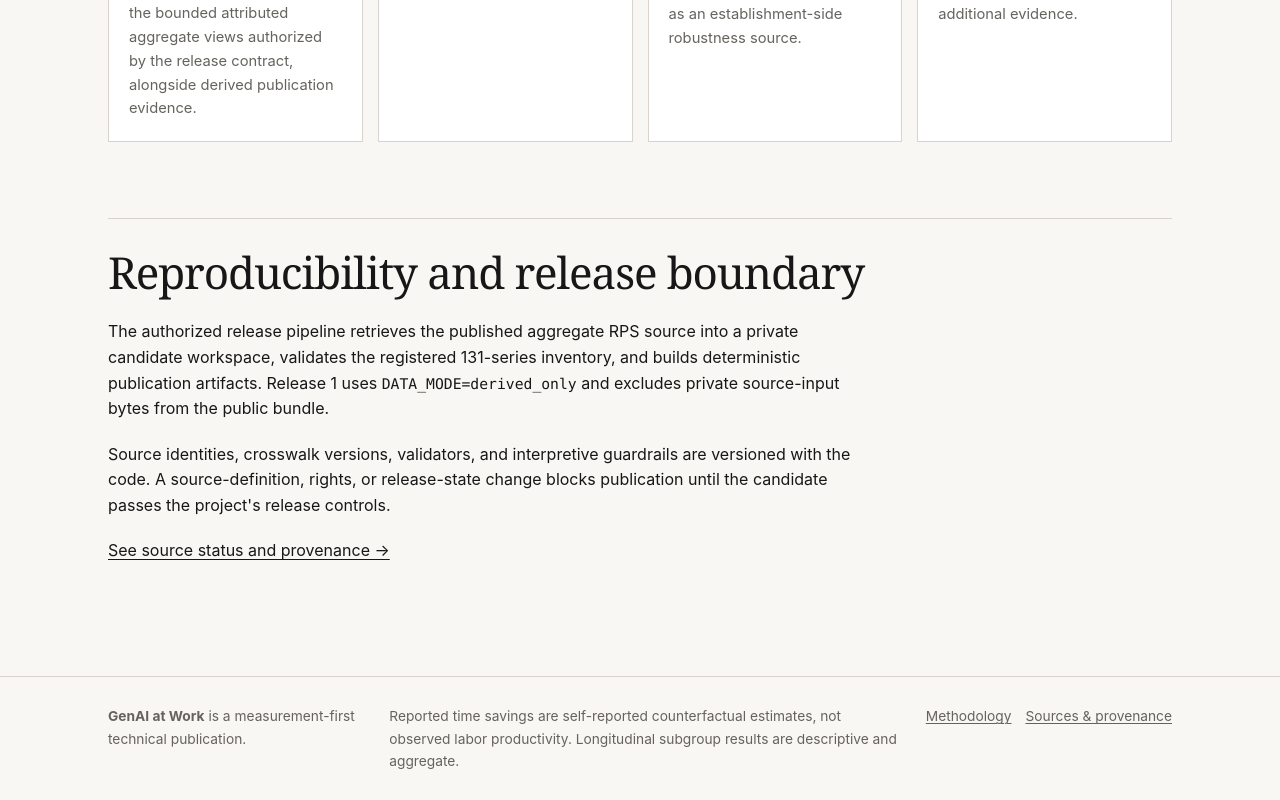
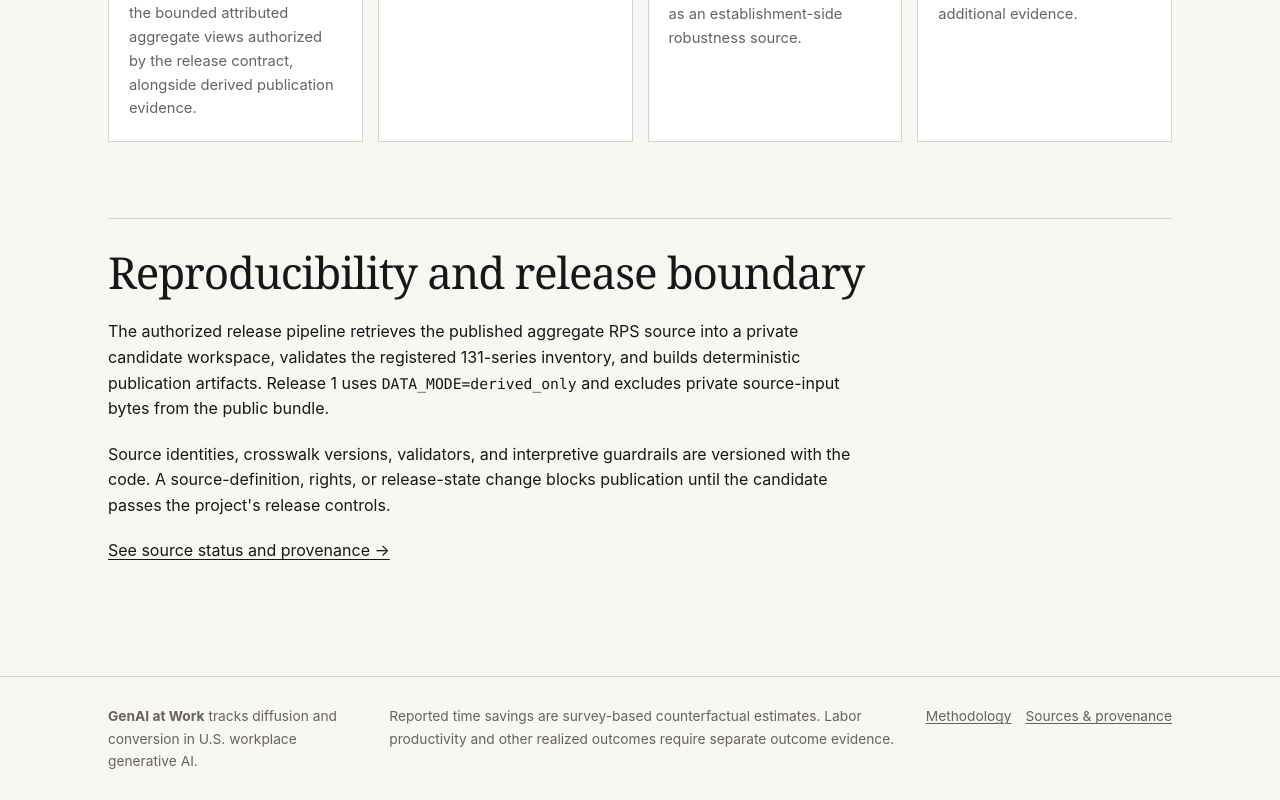
Before and after one commit to fraware/ai-adoption-us, a Next.js app in the folder apps/web/: page /methodology in a window 1280 px wide. Shown: the part 2769-3569 px from the top of the page. Built offline with nearby package versions, Linux system fonts and the light colour scheme; no server answers.

Commit message:
Align site metadata and footer with observatory thesis

```diff
--- a/apps/web/app/layout.tsx
+++ b/apps/web/app/layout.tsx
@@ -18,22 +18,23 @@ const staticContentSecurityPolicy = [
   "connect-src 'self'",
 ].join("; ");
 
+const siteDescription =
+  "A U.S. data observatory tracking how GenAI moves from adoption into recurring use, assisted working time, and reported savings.";
+
 export const metadata: Metadata = {
   ...(siteBaseUrl ? { metadataBase: new URL(`${siteBaseUrl}/`) } : {}),
   title: {
     default: "GenAI at Work",
     template: "%s · GenAI at Work",
   },
-  description:
-    "An auditable technical data publication separating workplace GenAI adoption, workflow penetration, and reported time savings.",
+  description: siteDescription,
   referrer: "strict-origin-when-cross-origin",
   ...(homeUrl ? { alternates: { canonical: homeUrl } } : {}),
   openGraph: {
     type: "website",
     siteName: "GenAI at Work",
     title: "GenAI at Work",
-    description:
-      "An auditable technical data publication separating workplace GenAI adoption, workflow penetration, and reported time savings.",
+    description: siteDescription,
     ...(homeUrl ? { url: homeUrl } : {}),
   },
 };
@@ -62,10 +63,10 @@ export default function RootLayout({ children }: Readonly<{ children: React.Reac
         <div id="main-content" tabIndex={-1}>{children}</div>
         <footer className="site-footer">
           <div>
-            <p><strong>GenAI at Work</strong> is a measurement-first technical publication.</p>
+            <p><strong>GenAI at Work</strong> tracks diffusion and conversion in U.S. workplace generative AI.</p>
             <p>
-              Reported time savings are self-reported counterfactual estimates, not observed labor
-              productivity. Longitudinal subgroup results are descriptive and aggregate.
+              Reported time savings are survey-based counterfactual estimates. Labor productivity and other
+              realized outcomes require separate outcome evidence.
             </p>
             <p className="footer-links">
               <Link href="/methodology">Methodology</Link>
```
